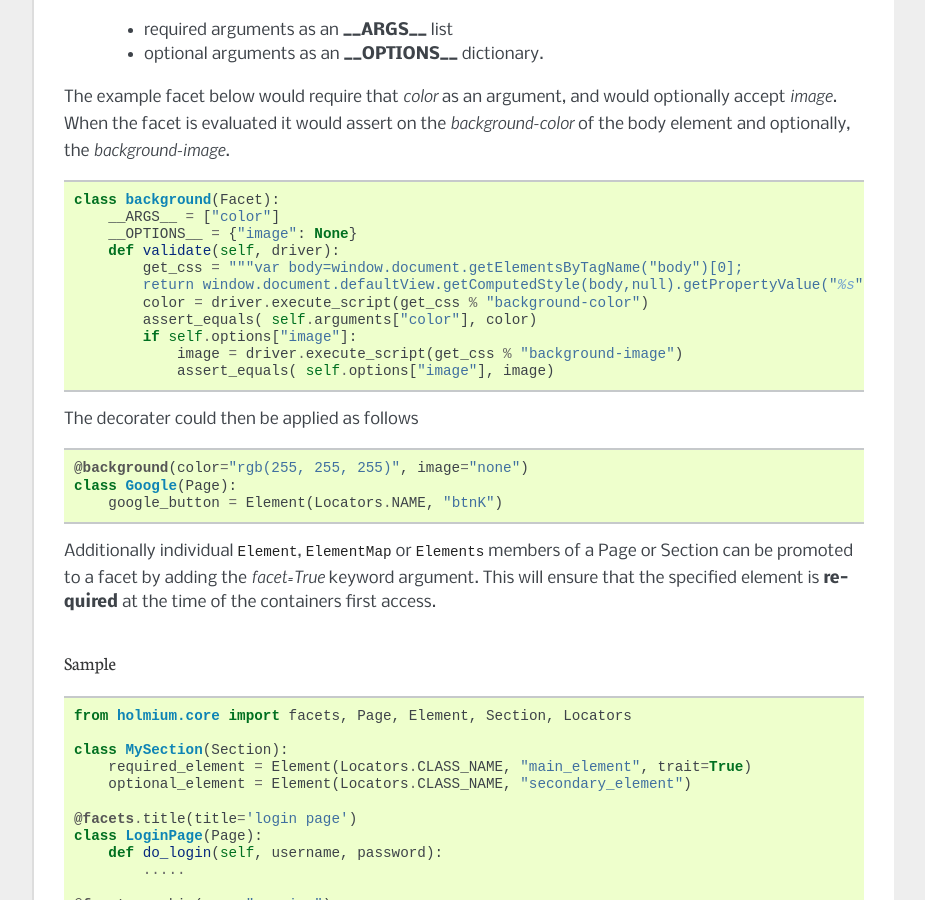
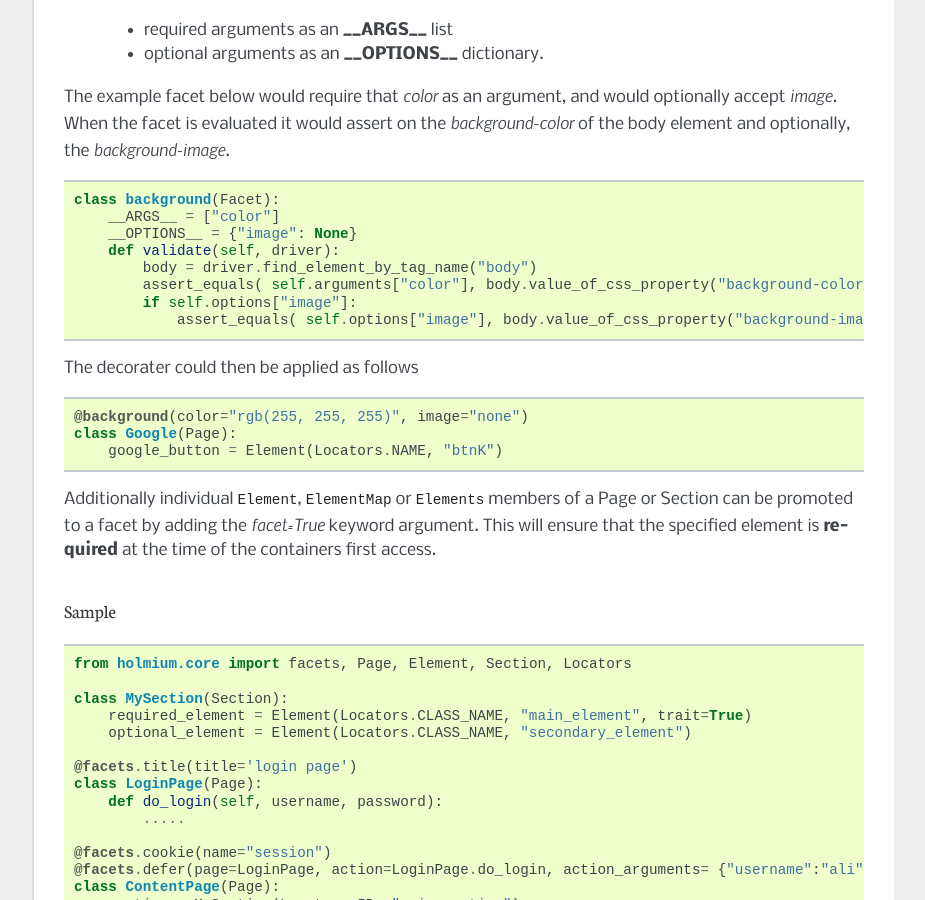
Before and after one commit to alisaifee/holmium.core, a Sphinx documentation site: the page built from doc/source/usage.rst, in a window 1280 px wide and 900 px high, scrolled down 6612 px. Shown: the whole window, without its empty margins (198-1123 px from the left). Built offline with Sphinx 7.4.7, drawn with Linux system fonts in a browser that asks for light colours; formulas are drawn with MathJax 3.

Commit message:
simpler example for facets

```diff
--- a/doc/source/usage.rst
+++ b/doc/source/usage.rst
@@ -345,13 +345,10 @@ element and optionally, the `background-image`.
         __ARGS__ = ["color"]
         __OPTIONS__ = {"image": None}
         def validate(self, driver):
-            get_css = """var body=window.document.getElementsByTagName("body")[0];
-            return window.document.defaultView.getComputedStyle(body,null).getPropertyValue("%s");"""
-            color = driver.execute_script(get_css % "background-color")
-            assert_equals( self.arguments["color"], color)
+            body = driver.find_element_by_tag_name("body")
+            assert_equals( self.arguments["color"], body.value_of_css_property("background-color")
             if self.options["image"]:
-                image = driver.execute_script(get_css % "background-image")
-                assert_equals( self.options["image"], image)
+                assert_equals( self.options["image"], body.value_of_css_property("background-image")
 
 
 
```
